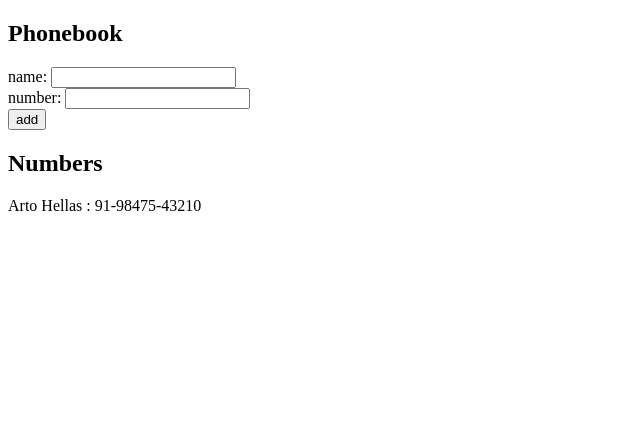
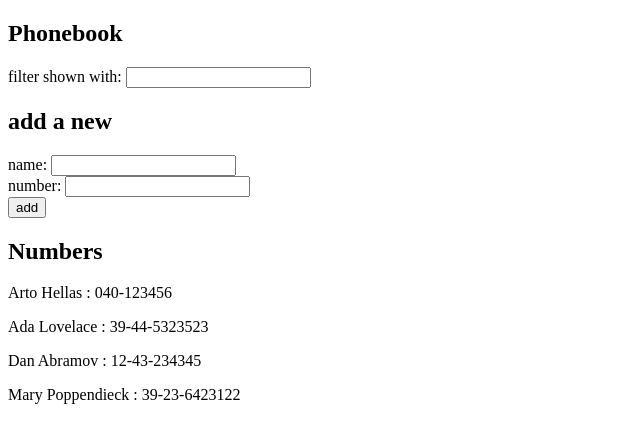
Before and after one commit to shinjith-dev/fullstackopen, a React (Create React App) app in the folder part2/phonebook/: page / in a window 1280 px wide. Shown: the top 442 px of the page, without its empty margins (0-640 px from the left). Built offline with nearby package versions, Linux system fonts and the light colour scheme.

Commit message:
courseinfo 2.9

```diff
--- a/part2/phonebook/src/App.js
+++ b/part2/phonebook/src/App.js
@@ -2,10 +2,14 @@
 
 const App = () => {
   const [persons, setPersons] = useState([
-    { name: "Arto Hellas", number: "91-98475-43210" },
+    { name: "Arto Hellas", number: "040-123456", id: 1 },
+    { name: "Ada Lovelace", number: "39-44-5323523", id: 2 },
+    { name: "Dan Abramov", number: "12-43-234345", id: 3 },
+    { name: "Mary Poppendieck", number: "39-23-6423122", id: 4 },
   ]);
   const [newName, setNewName] = useState("");
   const [newNumber, setNewNumber] = useState("");
+  const [filter, setFilter] = useState("");
 
   const handleSubmit = (e) => {
     e.preventDefault();
@@ -26,6 +30,10 @@
     }
   };
 
+  const handleFilterChange = (e) => {
+    setFilter(e.target.value);
+  };
+
   const handleNameChange = (e) => {
     setNewName(e.target.value);
   };
@@ -34,9 +42,20 @@
     setNewNumber(e.target.value);
   };
 
+  var filtered = persons
+    .slice()
+    .filter((person) =>
+      person.name.toLowerCase().includes(filter.toLowerCase())
+    );
+
   return (
     <div>
       <h2>Phonebook</h2>
+      <div>
+        filter shown with:{" "}
+        <input value={filter} onChange={handleFilterChange} />
+      </div>
+      <h2>add a new</h2>
       <form onSubmit={handleSubmit}>
         <div>
           name: <input value={newName} onChange={handleNameChange} />
@@ -49,7 +68,7 @@
         </div>
       </form>
       <h2>Numbers</h2>
-      {persons.map((person) => (
+      {filtered.map((person) => (
         <p key={person.name}>
           {person.name} : {person.number}
         </p>
```
